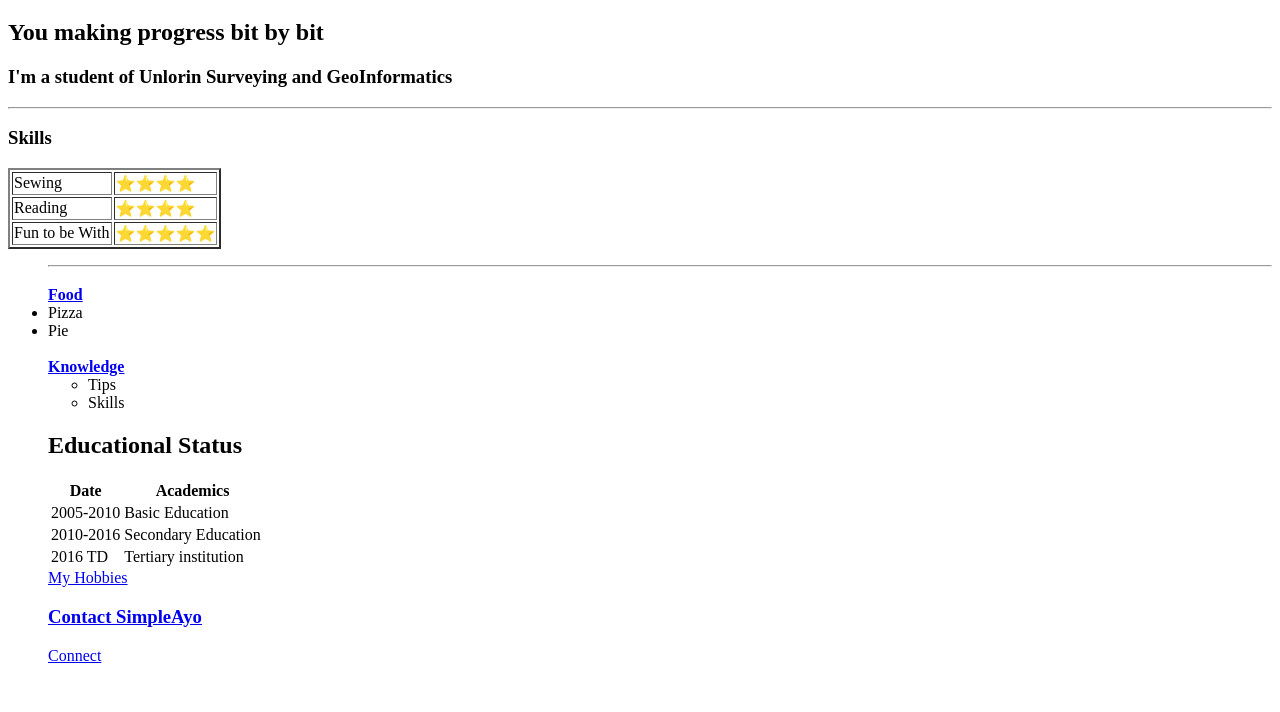
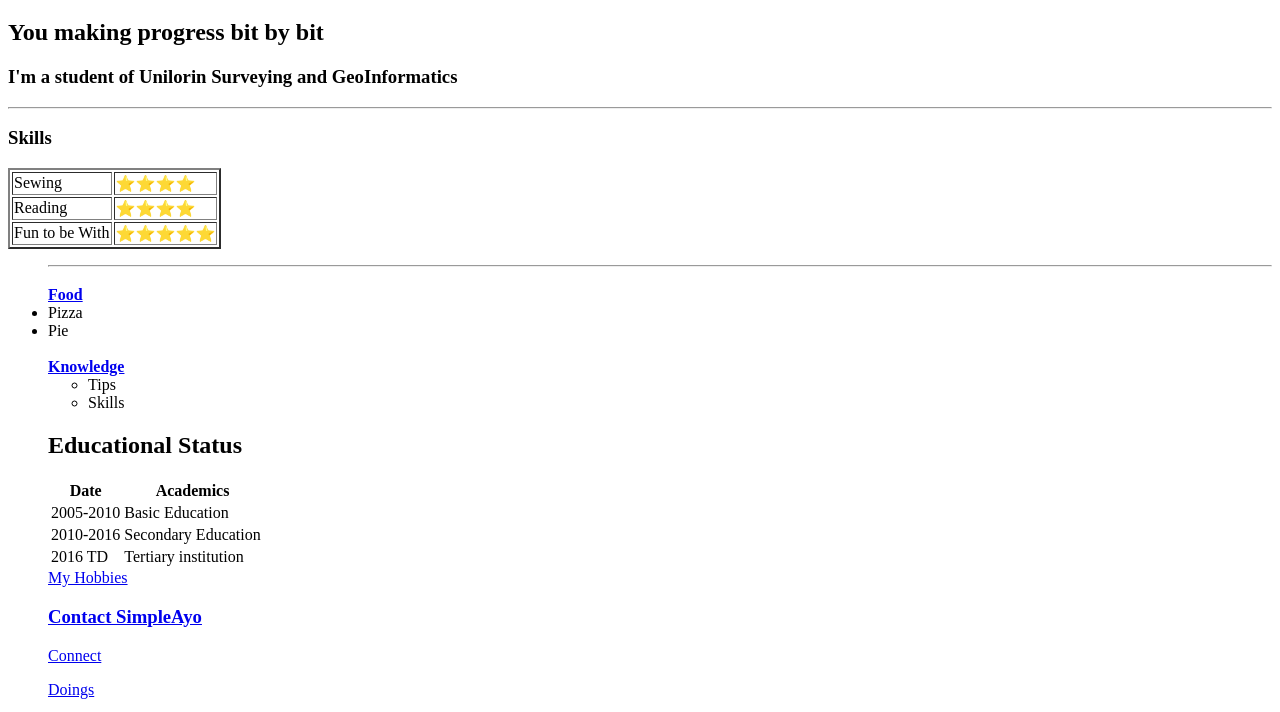
Before and after one commit to Simple-Ayo/Sample, a plain HTML site: page index.html in a window 1280 px wide. Shown: the part 319-1031 px from the top of the page. Before the commit the page ends 1000 px from the top, so only its background shows below. Drawn offline with Linux system fonts and the light colour scheme.

Commit message:
Add files via upload

```diff
--- a/index.html
+++ b/index.html
@@ -15,7 +15,7 @@
   </table>
   </body>
   <h2>You making progress bit by bit</h2>
-  <h3>I'm a student of Unlorin Surveying and GeoInformatics</h3>
+  <h3>I'm a student of Unilorin Surveying and GeoInformatics</h3>
 <hr>
 <h3>Skills</h3>
       <table border="2">
@@ -67,4 +67,5 @@
       <a href="hobbies.html">My Hobbies</a>
     <h3> <a href="contact.html">Contact SimpleAyo</a></h3>
     <a href="connect.html">Connect</a>
+    <p> <a href="exercise.html">Doings</a></p>
       </html>
```
